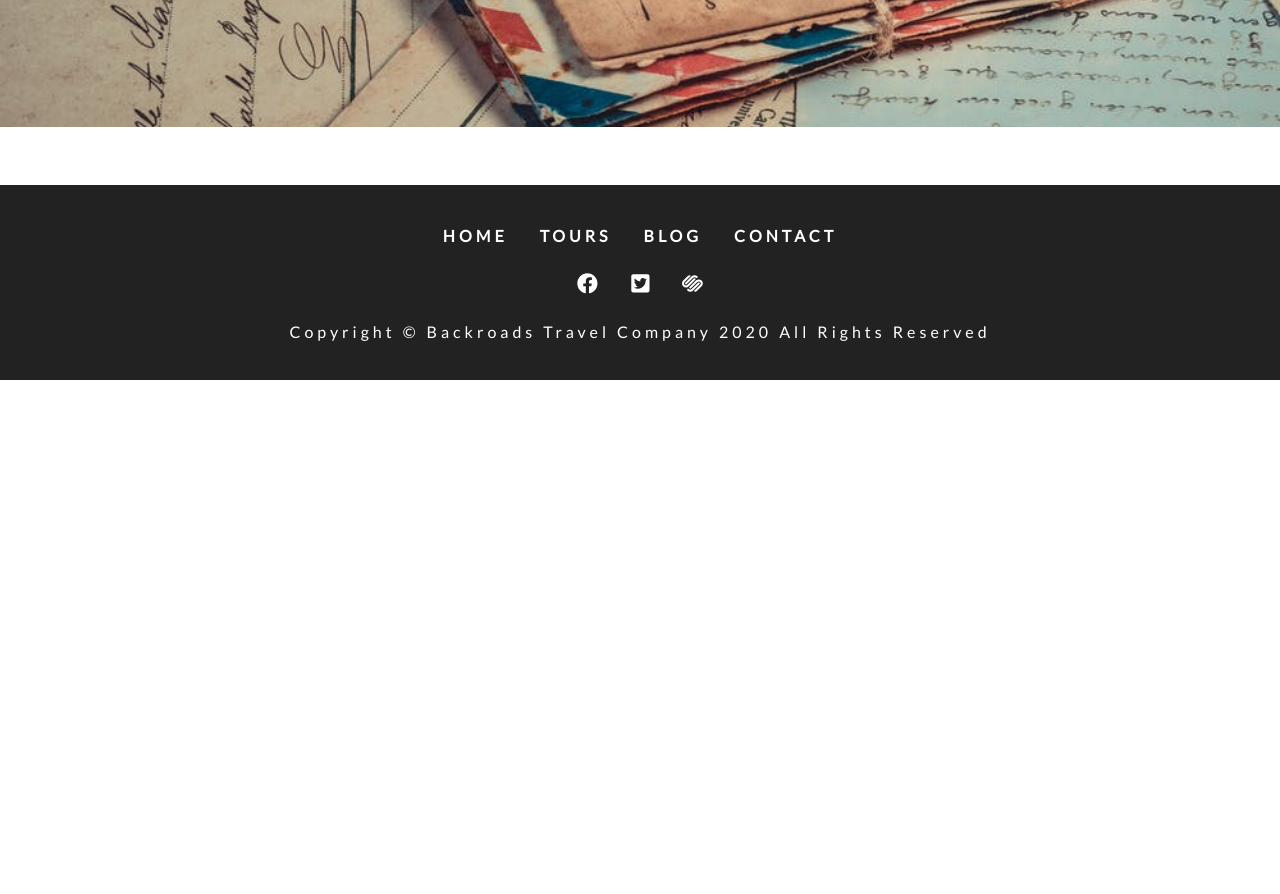
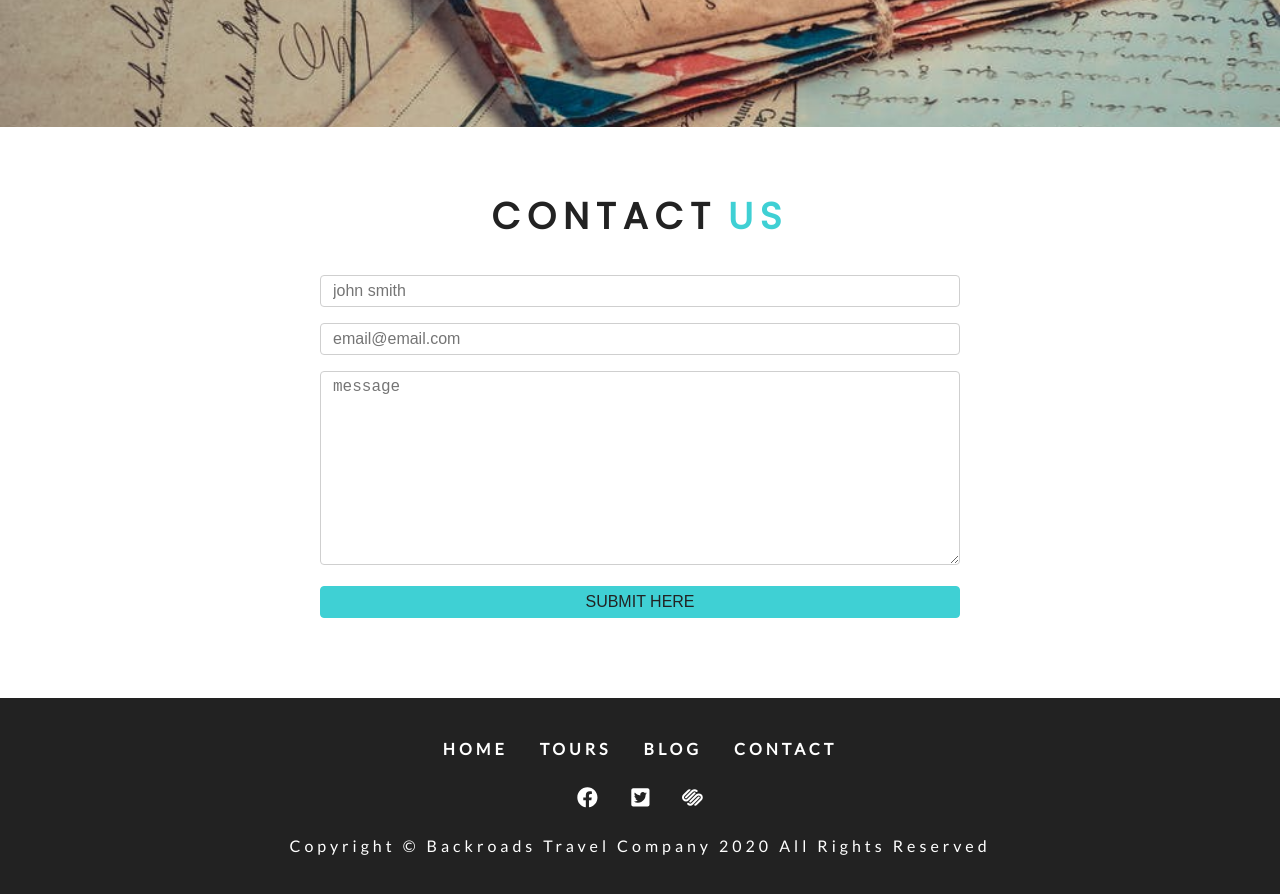
Before and after one commit to ghawthorne66/backcountry, a Gatsby site: page /contact in a window 1280 px wide. Shown: the part 420-1314 px from the top of the page. Before the commit the page ends 800 px from the top, so only its background shows below. Built offline with nearby package versions, Linux system fonts and the light colour scheme; Gatsby itself is replaced by a stand-in of ours.

Commit message:
add form

```diff
--- a/gatsby-config.js
+++ b/gatsby-config.js
@@ -27,6 +27,7 @@ module.exports = {
     `gatsby-plugin-sharp`,
     `gatsby-plugin-sass`,
     `gatsby-plugin-styled-components`,
+    `gatsby-plugin-transition-link`,
   ],
   /* Your site config here */
 }
--- a/package.json
+++ b/package.json
@@ -21,8 +21,10 @@
     "gatsby-plugin-sass": "^2.1.26",
     "gatsby-plugin-sharp": "^2.3.13",
     "gatsby-plugin-styled-components": "^3.1.16",
+    "gatsby-plugin-transition-link": "^1.17.7",
     "gatsby-source-filesystem": "^2.1.46",
     "gatsby-transformer-sharp": "^2.3.12",
+    "gsap": "^3.0.5",
     "node-sass": "^4.13.0",
     "react": "^16.12.0",
     "react-dom": "^16.12.0",
--- /dev/null
+++ b/src/components/Contact/Contact.js
@@ -0,0 +1,31 @@
+import React from 'react'
+import Title from '../Title'
+import styles from '../../css/contact.module.css'
+
+const Contact = () => {
+    return (
+    <section className={styles.contact}>
+    <Title title="contact" subtitle="us" />
+    <div className={styles.center}>
+    <form className={styles.form}>
+    <div>
+        <input type="text" name="name" id-="name" className={styles.formControl} placeholder="john smith" />
+        </div>
+        <div>
+        <input type="email" name="email" id="email" className={styles.formControl} placeholder="email@email.com" />
+        </div>
+        <div>
+        <textarea name="message" id="message" rows="10" className={styles.formControl} placeholder="message" />
+        </div>
+        <div>
+            <input type="submit" value="submit here" className={styles.submit} />
+
+        </div>
+        </form>
+        </div>
+    </section>
+    )
+
+}
+
+export default Contact
--- a/src/components/Footer.js
+++ b/src/components/Footer.js
@@ -2,7 +2,7 @@ import React from 'react'
 import styles from '../css/footer.module.css'
 import links from '../constants/links'
 import socialIcons from '..//constants/social-icons'
-import { Link } from "gatsby"
+import AniLink from  "gatsby-plugin-transition-link/AniLink"
 
 const Footer = () => {
     return (
@@ -10,9 +10,9 @@ const Footer = () => {
      <div className={styles.links}>
      {links.map((item,index)=>{
          return (
-             <Link key={index} to={item.path}>
+             <AniLink fade key={index} to={item.path}>
              {item.text}
-             </Link>
+             </AniLink>
          )
      })}
      </div>
--- a/src/components/Navbar.js
+++ b/src/components/Navbar.js
@@ -1,5 +1,5 @@
 import React,{useState} from 'react'
-import { Link } from "gatsby"
+import AniLink from "gatsby-plugin-transition-link/AniLink"
 import styles from '../css/navbar.module.css'
 import { FaAlignRight } from "react-icons/fa"
 import links from "../constants/links"
@@ -26,8 +26,8 @@ const Navbar = () => {
         {links.map((item,index)=> {
             return(
             <li key={index}>
-            <Link to={item.path}>{item.text}
-            </Link></li>)
+            <AniLink fade to={item.path}>{item.text}
+            </AniLink></li>)
         })}
         </ul>
         <div className={styles.navSocialLinks}>
--- a/src/pages/404.js
+++ b/src/pages/404.js
@@ -1,7 +1,7 @@
 import React from "react"
 import Layout from "../components/Layout"
 import styles from "../css/error.module.css"
-import {Link} from 'gatsby'
+import AniLink from  "gatsby-plugin-transition-link/AniLink"
 import Banner from '../components/Banner'
 
 
@@ -10,8 +10,8 @@ export default function error() {
   <Layout>
     <header className={styles.error}>
     <Banner title="oops it's a dead end">
-    <Link to='/' className="btn-white">back to home page
-    </Link>
+    <AniLink fade to='/' className="btn-white">back to home page
+    </AniLink>
     </Banner>
     </header>
     </Layout>
--- a/src/pages/blog.js
+++ b/src/pages/blog.js
@@ -1,5 +1,5 @@
 import React from 'react'
-import { Link } from 'gatsby'
+import AniLink from  "gatsby-plugin-transition-link/AniLink"
 import Layout from '../components/Layout'
 import StyledHero from "../components/StyledHero"
 import {graphql} from 'gatsby'
--- a/src/pages/contact.js
+++ b/src/pages/contact.js
@@ -2,11 +2,13 @@ import React from 'react'
 import Layout from '../components/Layout'
 import StyledHero from "../components/StyledHero"
 import { graphql } from 'gatsby'
+import Contact from '../components/Contact/Contact'
 
 export default function contact({ data }) {
     return (
         <Layout>
           <StyledHero img={data.contactBcg.childImageSharp.fluid} />
+          <Contact />
             </Layout>
 
     )
--- a/src/pages/index.js
+++ b/src/pages/index.js
@@ -1,5 +1,5 @@
 import React from "react"
-import { Link } from "gatsby"
+import AniLink from  "gatsby-plugin-transition-link/AniLink"
 import Layout from "../components/Layout"
 import Banner from "../components/Banner"
 import About from "../components/Home/About"
@@ -14,9 +14,9 @@ export default ({data}) => (
         title="continue exploring"
         info="Parfaite l'art charme musculeux tant a pleure-t-elle. Vois faudra frémir abondent dans. Voici au dans déplore doué. Tete adorablement d'un doué a vraiment fatuité face. Trésor de tes atrocement ce. "
         >
-        <Link to="/tours" className="btn-white">
+        <AniLink fade to="/tours" className="btn-white">
         explore tours
-        </Link>
+        </AniLink>
         </Banner>
       </StyledHero>
       <About />
```
Also changed, not shown: 1 other file.
